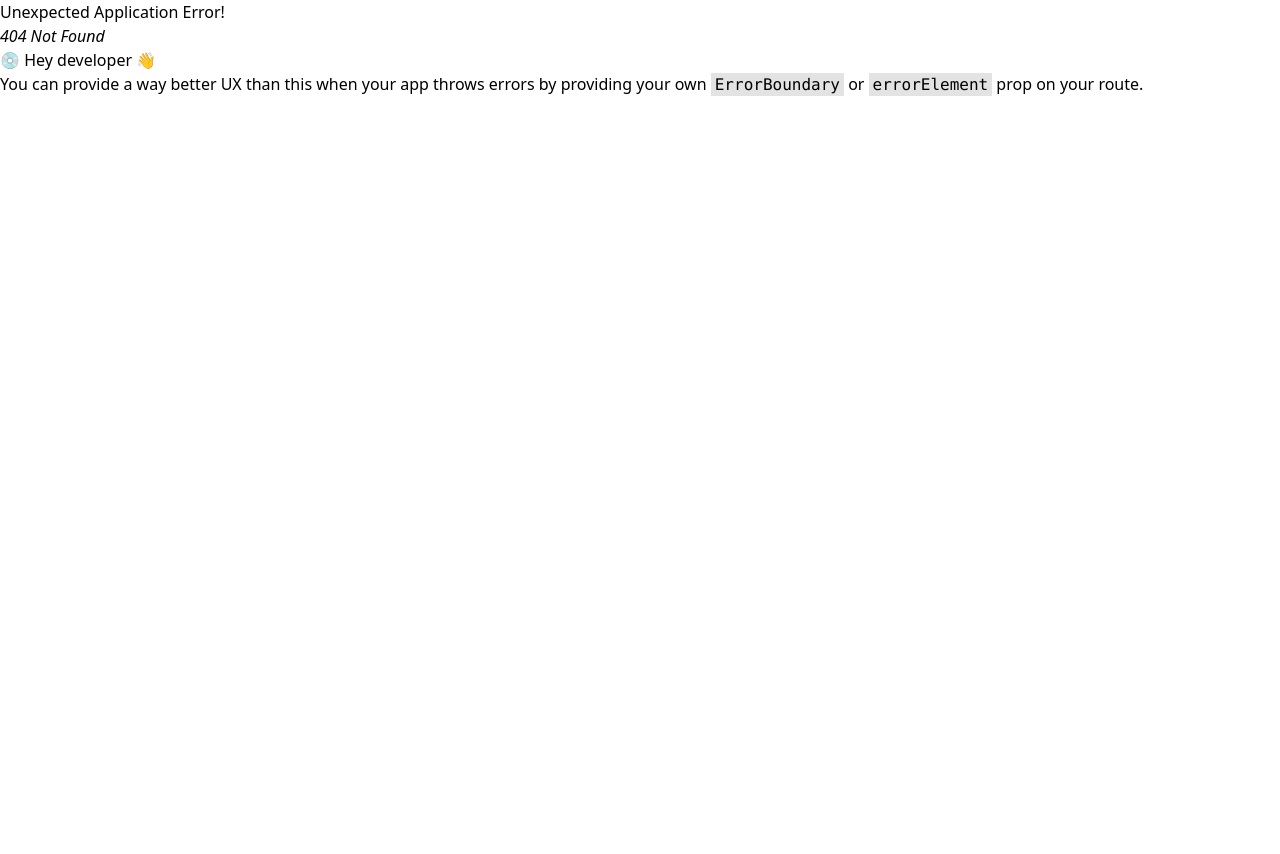
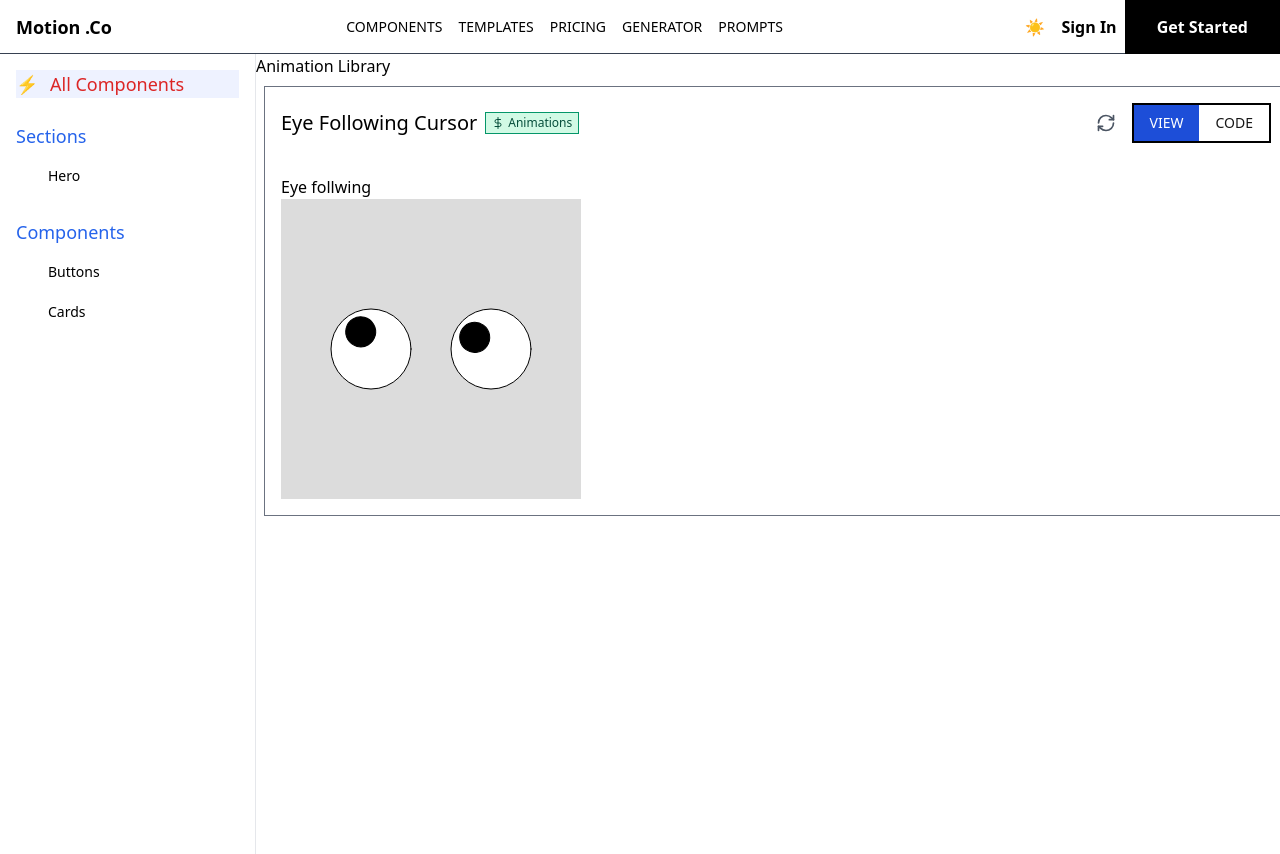
Before and after one commit to damandeep611/KallistaUI, a React (Vite) app: page /components/animations in a window 1280 px wide. Before the commit this address had no page. Before the commit the page ends 800 px from the top, so only its background shows below. Built offline with nearby package versions, Linux system fonts and the light colour scheme.

Commit message:
eye cursor component p5

```diff
--- a/package.json
+++ b/package.json
@@ -15,6 +15,7 @@
     "framer-motion": "^11.15.0",
     "lucide-react": "^0.469.0",
     "motion": "^11.15.0",
+    "p5": "^1.11.3",
     "react": "^18.3.1",
     "react-dom": "^18.3.1",
     "react-icons": "^5.4.0",
@@ -23,6 +24,7 @@
   },
   "devDependencies": {
     "@eslint/js": "^9.17.0",
+    "@types/p5": "^1.7.6",
     "@types/react": "^18.3.18",
     "@types/react-dom": "^18.3.5",
     "@vitejs/plugin-react": "^4.3.4",
--- /dev/null
+++ b/src/components/Animations/EyeTrack/EyeCursorCode.ts
@@ -0,0 +1 @@
+export const EyeCursorCode = "this is code";
--- /dev/null
+++ b/src/components/Animations/EyeTrack/EyeFollowingCursor.tsx
@@ -0,0 +1,63 @@
+import p5 from "p5";
+import { useEffect, useRef } from "react";
+export default function EyeFollowingCursor() {
+  const sketchRef = useRef<HTMLDivElement>(null);
+
+  useEffect(() => {
+    if (!sketchRef.current) return;
+    const sketch = (p: p5) => {
+      let eyeLeft: p5.Vector;
+      let eyeRight: p5.Vector;
+
+      p.setup = () => {
+        p.createCanvas(300, 300);
+        eyeLeft = p.createVector(p.width * 0.3, p.height / 2);
+        eyeRight = p.createVector(p.width * 0.7, p.height / 2);
+      };
+
+      p.draw = () => {
+        p.background(220);
+        drawEye(eyeLeft);
+        drawEye(eyeRight);
+      };
+      const drawEye = (position: p5.Vector) => {
+        p.push();
+        p.translate(position.x, position.y);
+
+        //drawig the eye
+        p.fill(255);
+        p.ellipse(0, 0, 80, 80);
+
+        //calculte angle to cursor
+        const angle = calculateAngle(
+          position,
+          p.createVector(p.mouseX, p.mouseY)
+        );
+        //draw the pupil
+        p.push();
+        p.rotate(angle);
+        p.fill(0);
+        p.ellipse(20, 0, 30, 30);
+        p.pop();
+        p.pop();
+      };
+      const calculateAngle = (from: p5.Vector, to: p5.Vector): number => {
+        return p.atan2(to.y - from.y, to.x - from.x);
+      };
+    };
+    const currentRef = sketchRef.current;
+    new p5(sketch, currentRef);
+    //cleanup fn
+    return () => {
+      if (currentRef) {
+        currentRef.innerHTML = "";
+      }
+    };
+  }, []);
+  return (
+    <div>
+      <h2>Eye follwing</h2>
+      <div ref={sketchRef}></div>
+    </div>
+  );
+}
--- a/src/docs/componentTypeData.ts
+++ b/src/docs/componentTypeData.ts
@@ -32,6 +32,12 @@ export const componentsTypes: ComponentCardProps[] = [
     category: "Popular",
   },
   {
+    backgroundText: "Animations",
+    title: "Animations",
+    href: "/components/animations",
+    category: "Popular",
+  },
+  {
     backgroundText: "Hero Sections",
     title: "Hero",
     href: "/components/heros",
--- /dev/null
+++ b/src/pages/libraryContainer/AnimationLibrary.tsx
@@ -0,0 +1,22 @@
+import { EyeCursorCode } from "../../components/Animations/EyeTrack/EyeCursorCode";
+import EyeFollowingCursor from "../../components/Animations/EyeTrack/EyeFollowingCursor";
+import { ShowcaseComponent } from "../../docs/ShowcaseComponent";
+
+export default function AnimationLibrary() {
+  return (
+    <div>
+      <div>
+        <h2>Animation Library</h2>
+      </div>
+      <div>
+        <ShowcaseComponent
+          title="Eye Following Cursor"
+          badge="Animations"
+          component={<EyeFollowingCursor />}
+          code={EyeCursorCode}
+          language="typescript"
+        />
+      </div>
+    </div>
+  );
+}
--- a/src/routes/Routing.tsx
+++ b/src/routes/Routing.tsx
@@ -9,6 +9,7 @@ import HerosLibrary from "../pages/libraryContainer/HerosLibrary";
 import ButtonLibrary from "../pages/libraryContainer/ButtonLibrary";
 import CardsLibrary from "../pages/libraryContainer/CardsLibrary";
 import LocalAiLanding from "../pages/TemplatesDocs/LocalAiLanding/page";
+import AnimationLibrary from "../pages/libraryContainer/AnimationLibrary";
 
 const routes = [
   {
@@ -25,6 +26,7 @@ const routes = [
           { path: "heros", element: <HerosLibrary /> },
           { path: "buttons", element: <ButtonLibrary /> },
           { path: "cards", element: <CardsLibrary /> },
+          { path: "animations", element: <AnimationLibrary /> },
         ],
       },
       { path: "/templates", element: <Templates /> },
```
Also changed, not shown: 1 other file (tests, documents, lock files or other folders).
